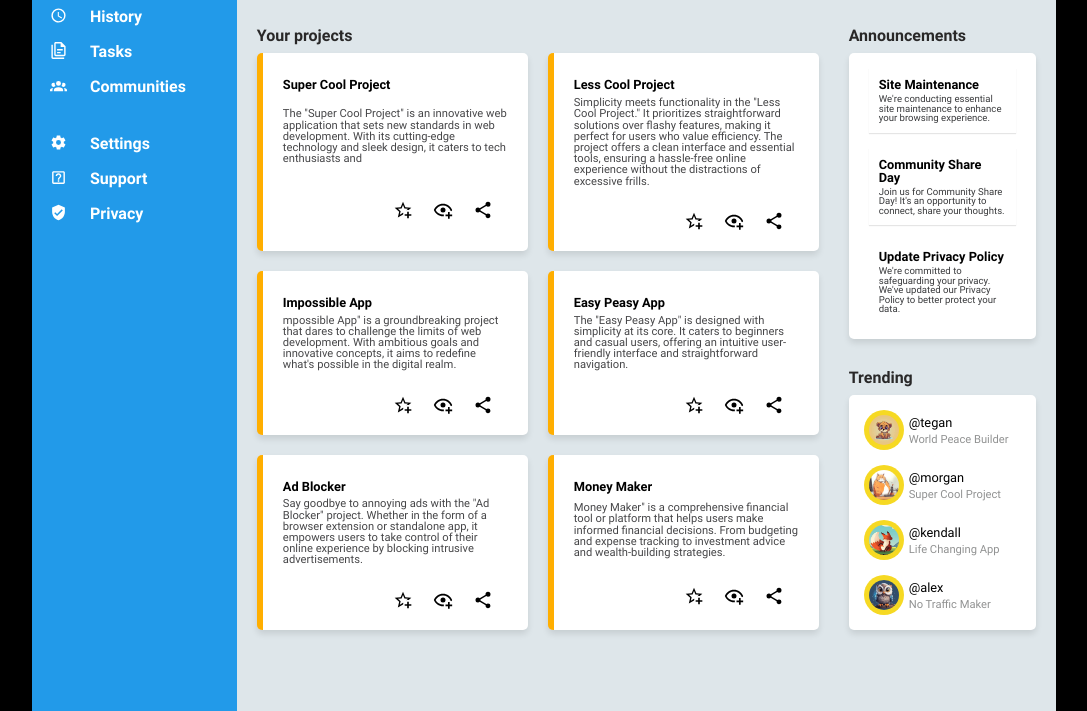
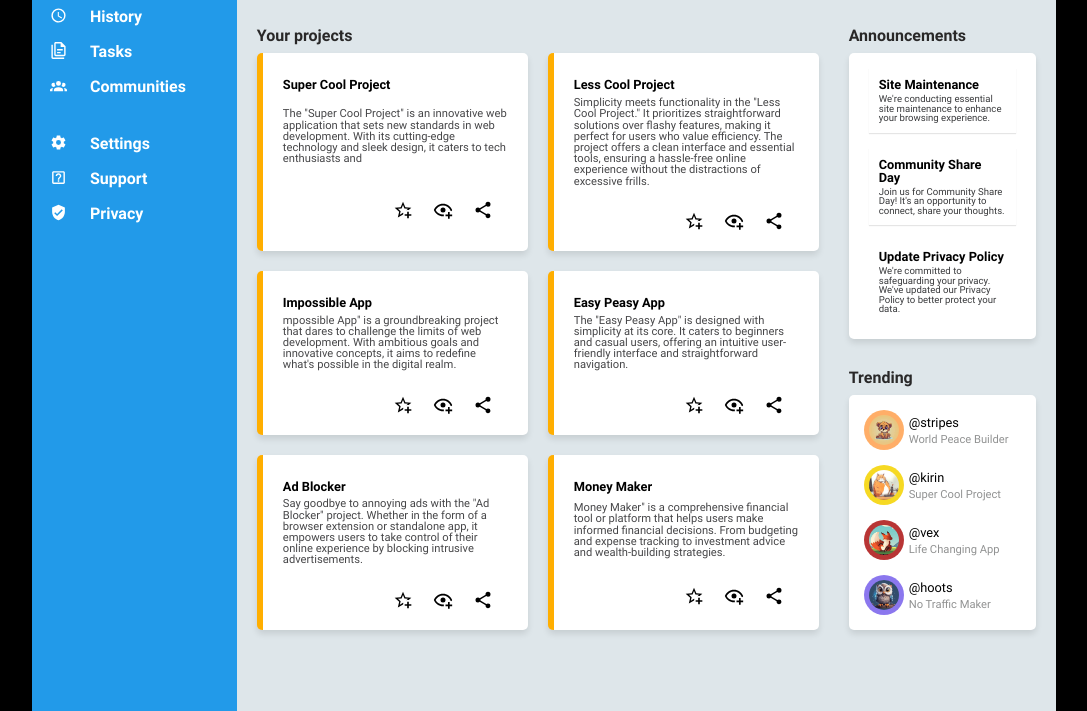
Before and after one commit to mudasirCs/Admin-Dashboard, a plain HTML site: page index.html in a window 1280 px wide. Shown: the part 181-892 px from the top of the page, without its empty margins (96-1183 px from the left). Drawn offline with Linux system fonts and the light colour scheme.

Commit message:
fixed trending icon border selector bug

```diff
--- a/index.html
+++ b/index.html
@@ -257,7 +257,7 @@
               />
             </div>
             <div class="trender-container">
-              <p class="trender_handle">@tegan</p>
+              <p class="trender_handle">@stripes</p>
               <p class="trender_catchphrase">World Peace Builder</p>
             </div>
           </div>
@@ -271,7 +271,7 @@
               />
             </div>
             <div class="trender-container">
-              <p class="trender_handle">@morgan</p>
+              <p class="trender_handle">@kirin</p>
               <p class="trender_catchphrase">Super Cool Project</p>
             </div>
           </div>
@@ -284,7 +284,7 @@
               />
             </div>
             <div class="trender-container">
-              <p class="trender_handle">@kendall</p>
+              <p class="trender_handle">@vex</p>
               <p class="trender_catchphrase">Life Changing App</p>
             </div>
           </div>
@@ -297,7 +297,7 @@
               />
             </div>
             <div class="trender-container">
-              <p class="trender_handle">@alex</p>
+              <p class="trender_handle">@hoots</p>
               <p class="trender_catchphrase">No Traffic Maker</p>
             </div>
           </div>
--- a/styles.css
+++ b/styles.css
@@ -414,19 +414,27 @@ main h2 {
   gap: 15px;
 }
 
+.trending_row .profile-container {
+  --size: 30px;
+}
+
+.trending_row:nth-child(1) .profile-container {
+  --clr: rgba(255, 169, 94, 0.932);
+}
+
+.trending_row:nth-child(3) .profile-container {
+  --clr: rgba(173, 22, 22, 0.862);
+}
+
+.trending_row:nth-child(4) .profile-container {
+  --clr: rgba(65, 32, 228, 0.606);
+}
+
 .trender-container {
   display: grid;
   grid-template-columns: 1fr;
   gap: 5px;
 }
-
-.trending_row .profile-container {
-  --size: 30px;
-}
-
-/* .trender-container:nth-child(1) {
-  background-color: red !important;
-} */
 
 .trending_row p {
   font-size: 0.8rem;
```
